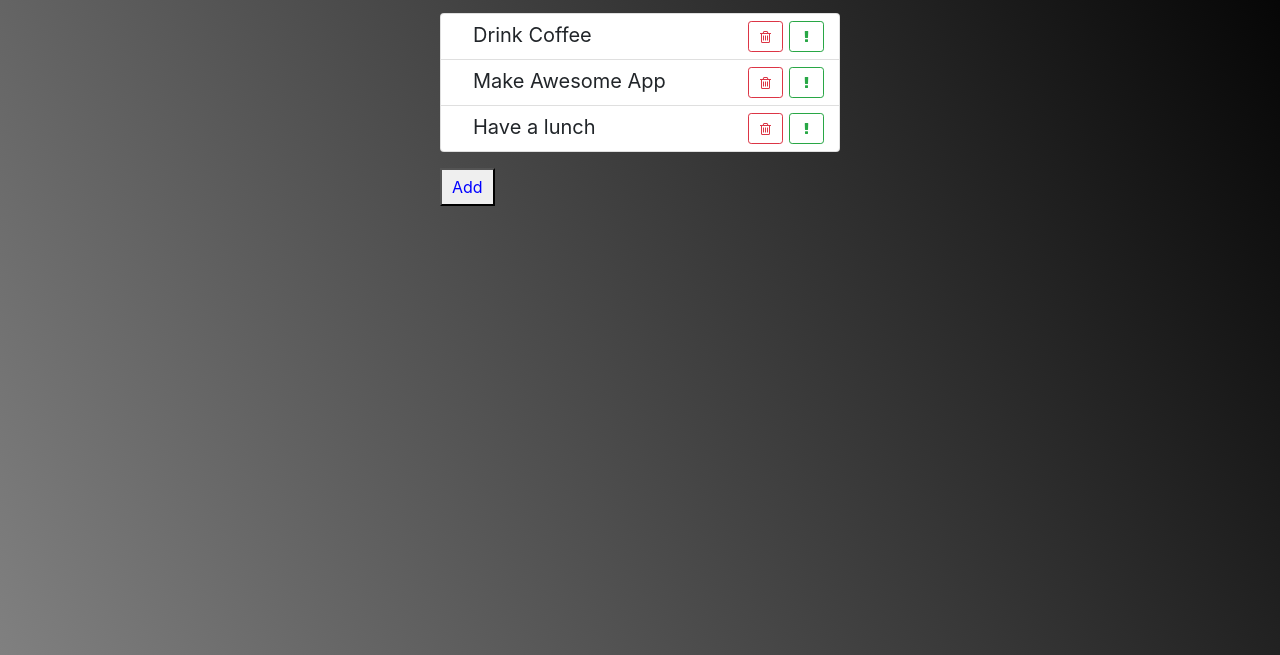
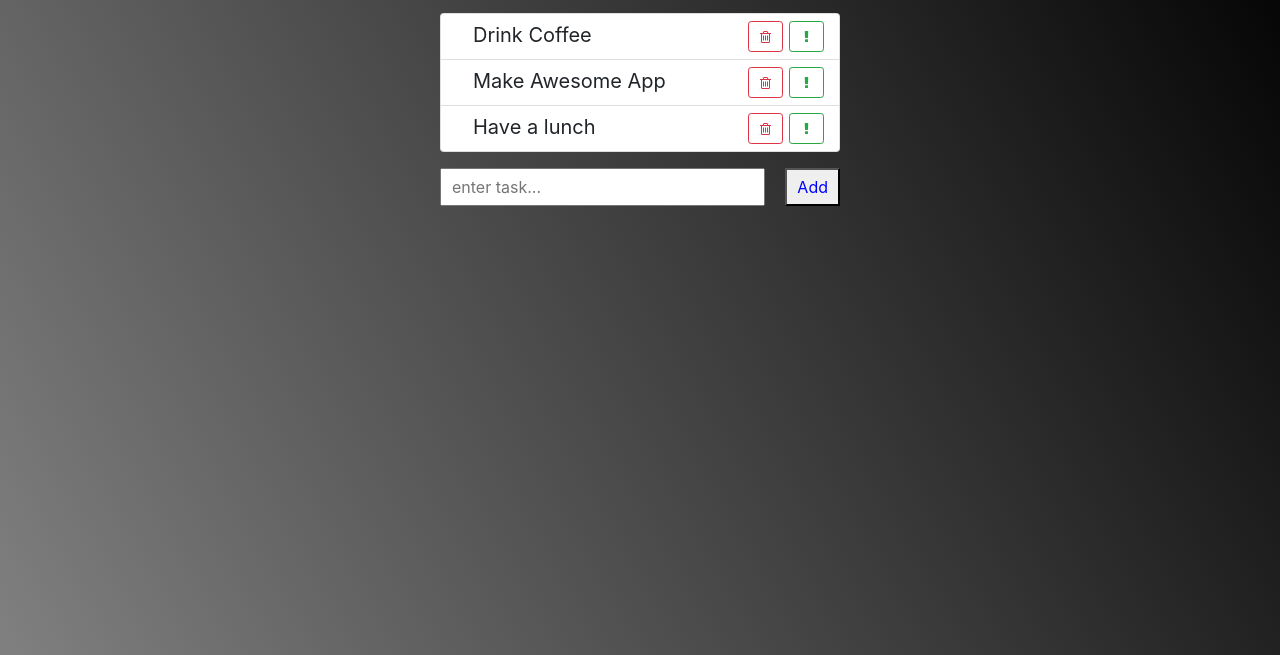
Before and after one commit to westerovs/React-and-Redux-SPA, a React app: page / in a window 1280 px wide. Shown: the part 145-800 px from the top of the page. Built offline with nearby package versions, Linux system fonts and the light colour scheme.

Commit message:
added form

```diff
--- a/src/components/added-item/added-item.css
+++ b/src/components/added-item/added-item.css
@@ -1,4 +1,14 @@
-.added {
+.todo__added {
+    display: flex;
+    gap: 20px;
+}
+
+.todo__added-input {
+    flex-grow: 1;
+    padding: 0 10px;
+}
+
+.todo__added-btn {
     padding: 5px 10px;
     color: blue;
     cursor: pointer;
--- a/src/components/added-item/added-item.js
+++ b/src/components/added-item/added-item.js
@@ -2,12 +2,22 @@ import React, { Component } from 'react';
 import './added-item.css';
 
 export default class AddedItem extends Component {
+
+
     render() {
-
         const { onAddedItem } = this.props
 
         return (
-            <button onClick={ () => onAddedItem('hello') } className="added">Add</button>
+            <div className="todo__added">
+                <input
+                    type="text"
+                    className="todo__added-input"
+                    placeholder="enter task..."
+                />
+                <button onClick={ () => onAddedItem('hello') } className="todo__added-btn">
+                    Add
+                </button>
+            </div>
         );
     }
 }
```
